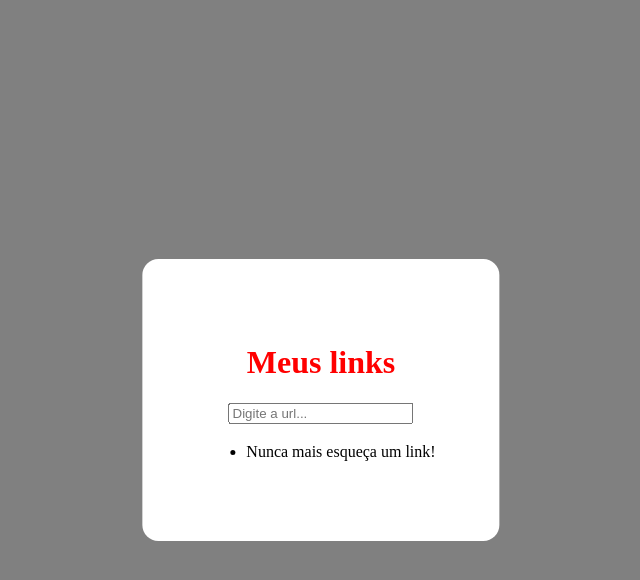
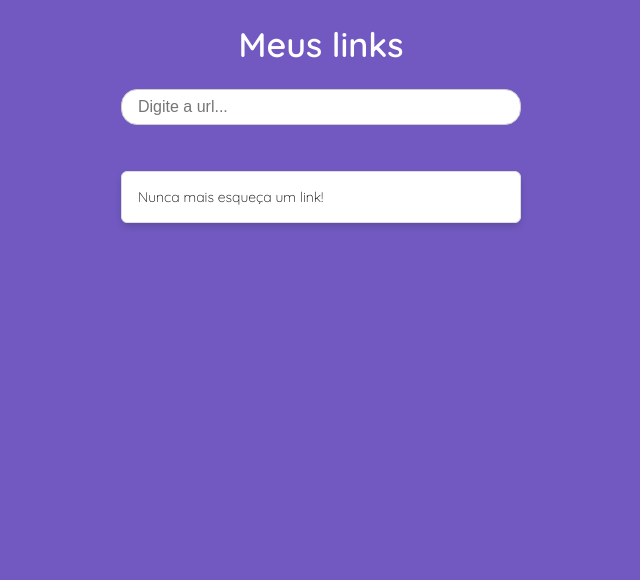
Before and after one commit to NOCKjr/programacao_avancada, a website: page programacao_avancada-1/project-favorites/public/index.html in a window 1280 px wide. Shown: the whole page, without its empty margins (319-959 px from the left). Drawn offline with Linux system fonts and the light colour scheme.

Commit message:
aula 05/12

```diff
--- a/programacao_avancada-1/project-favorites/public/scripts.js
+++ b/programacao_avancada-1/project-favorites/public/scripts.js
@@ -2,6 +2,8 @@ const ul = document.querySelector('ul')
 const input = document.querySelector('input')
 const form = document.querySelector('form')
 
+
+/*
 // Função que carrega o conteúdo da API.
 async function load() {
     // fetch está como await para evitar que entre num esquema de promisse e só devolva o conteúdo após a iteração qua acontece em seguida.
@@ -12,13 +14,28 @@ async function load() {
 }
 
 load()
+*/
 
-function addElement() {
+function addElement({ name, url }) {
+    const li = document.createElement('li')
+    const a = document.createElement("a")
+    const trash = document.createElement("span")
 
+    a.href = url
+    a.innerHTML = name
+    a.target = "_blank"
+
+    trash.innerHTML = "x"
+    trash.onclick = () => removeElement(trash)
+
+    li.append(a)
+    li.append(trash)
+    ul.append(li)
 }
 
-function removeElement() {
-
+function removeElement(el) {
+    if (confirm('Tem certeza que deseja deletar?'))
+        el.parentNode.remove()
 }
 
 form.addEventListener('submit', (event) => {
--- a/programacao_avancada-1/project-favorites/public/style.css
+++ b/programacao_avancada-1/project-favorites/public/style.css
@@ -1,24 +1,92 @@
+@import url('https://fonts.googleapis.com/css2?family=Quicksand:wght@300;600&display=swap');
 
-.corpo {
-    background-color: gray;
+* {
+  box-sizing: border-box;
 }
-h1 {
-    color: red;
-    text-size-adjust:
+
+html {
+  font-size: 62.5%;
+}
+
+body {
+  font-family: 'Quicksand', sans-serif;
+
+  background: #7159c1;
 }
 
 .container {
-    text-align: center;
-    position: absolute;
-    top: 50%;
-    left: 50%;
-    transform: translate(-50%, -50%);
-    background-color: white;
-    padding: 4em;
-    border-radius: 1em;
+  width: 80%;
+  max-width: 400px;
+
+  margin: auto;
 }
 
-.form{
-    margin-top: 1.2em;
-    margin-bottom: 1.2em;
+h1 {
+  text-align:center;
+  color: white;
+
+  font-size: 3.4rem;
 }
+
+input {
+  width: 100%;
+
+  padding: 8px 16px;
+  margin-bottom: 32px;
+
+  border-radius: 16px;
+  border: 1px solid #ccc;
+
+  outline: none;
+
+  font-size: 1.6rem;
+  font-weight:300;
+}
+
+ul {
+  background: white;
+
+  box-shadow: 0px 4px 8px -2px #00000033;
+  border-radius: 6px;
+  border: 1px solid #ddd;
+
+  padding: 16px;
+
+  font-size: 1.4rem;
+
+}
+
+li {
+  list-style: none;
+
+  display:flex;
+  align-items: center;
+  justify-content: space-between;
+
+  border-bottom: 1px solid #ddd;
+}
+
+
+a {
+  display: block;
+
+  color: #333;
+  text-decoration: none;
+
+  padding: 16px 0;
+  font-size: 1.8rem;
+
+}
+
+a:hover {
+  font-weight: bold;
+}
+
+li:first-child,
+li:last-child {
+  border: none;
+}
+
+li span {
+  cursor:pointer;
+}
```
Also changed, not shown: programacao_avancada-1/project-favorites/api/index.js (added, +18 -0 lines), programacao_avancada-1/project-favorites/api/urls.json (added, +8 -0 lines), programacao_avancada-1/project-favorites/package.json (+36 -3 lines).
